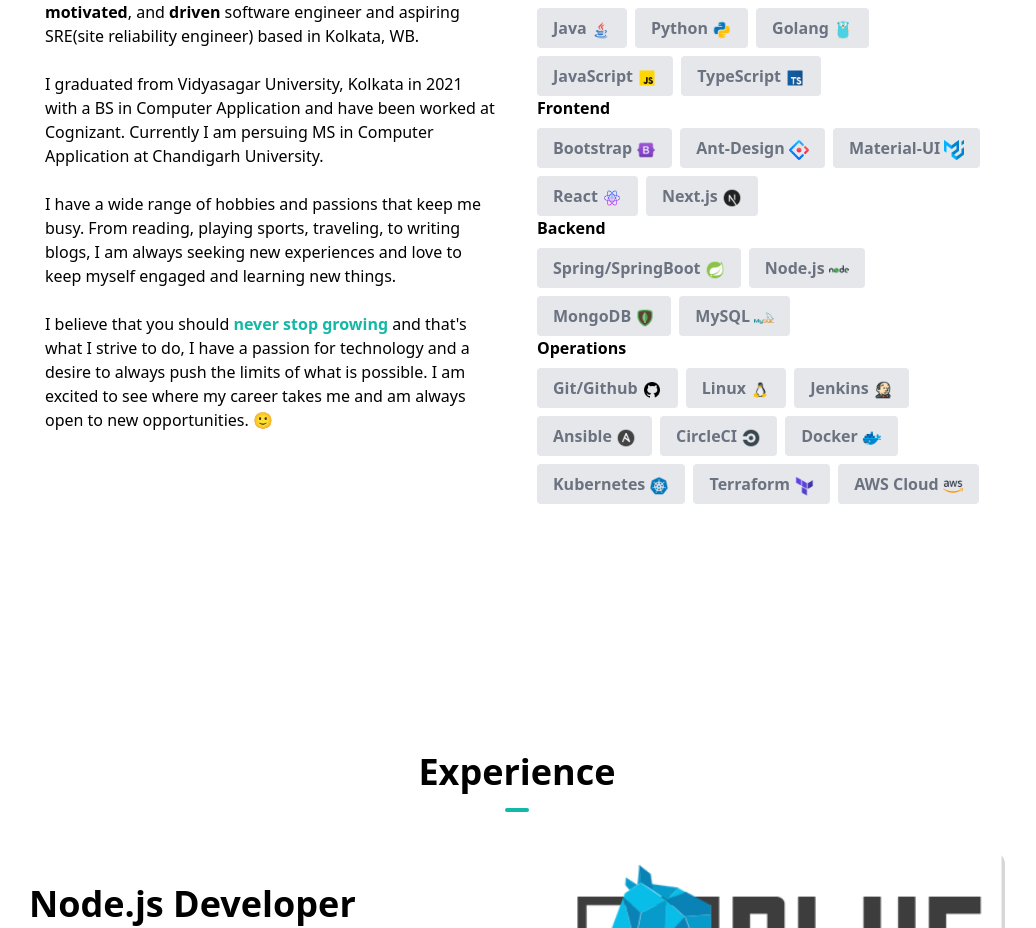
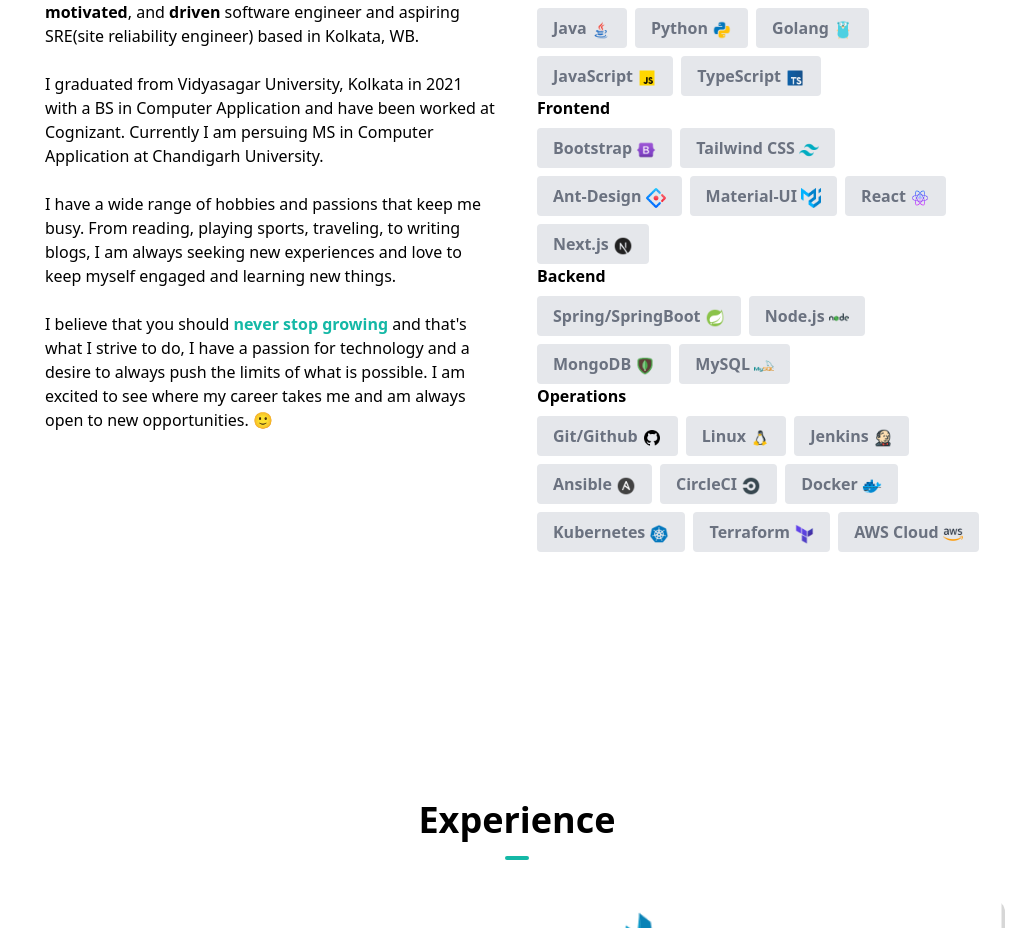
Before and after one commit to Bhanu-code/portfolio, a Next.js app: page / in a window 1280 px wide. Shown: the part 869-1797 px from the top of the page, without its empty margins (123-1159 px from the left). Built offline with nearby package versions, Linux system fonts and the light colour scheme.

Commit message:
tailwind fix

```diff
--- a/components/AboutSection.tsx
+++ b/components/AboutSection.tsx
@@ -14,7 +14,7 @@ const skills = [
   { skill: "JavaScript", path: "/icons/javascript.png", type: "language" },
   { skill: "TypeScript", path: "/icons/typescript.png", type: "language" },
   { skill: "Bootstrap", path: "/icons/bootstrap.png", type: "frontend" },
-  { skill: "Tailwind CSS", path: "/icons/tailwind.png", type: "frotnend" },
+  { skill: "Tailwind CSS", path: "/icons/tailwind.png", type: "frontend" },
   { skill: "Ant-Design", path: "/icons/antdesign.png", type: "frontend" },
   { skill: "Material-UI", path: "/icons/materialui.png", type: "frontend" },
   { skill: "React", path: "/icons/reactjs.png", type: "frontend" },
```
